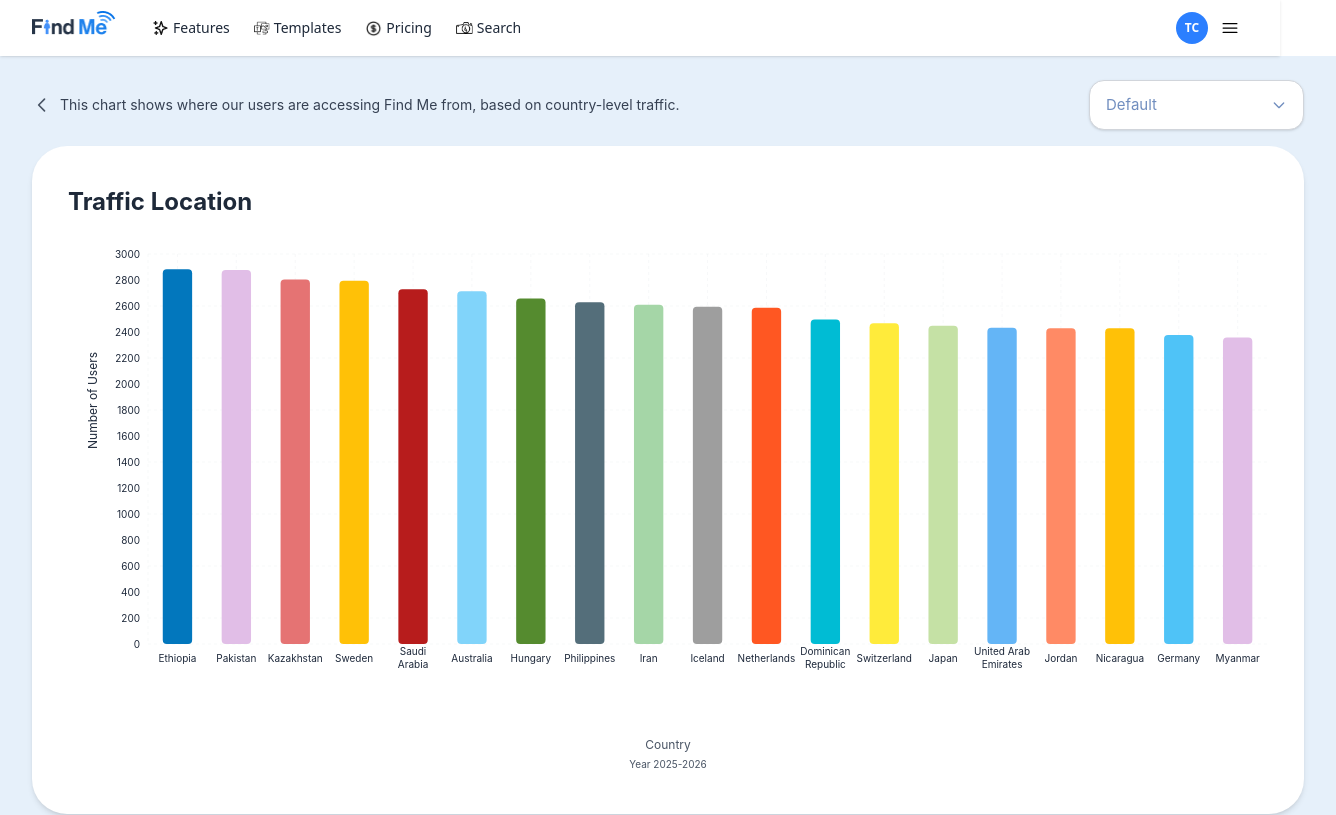
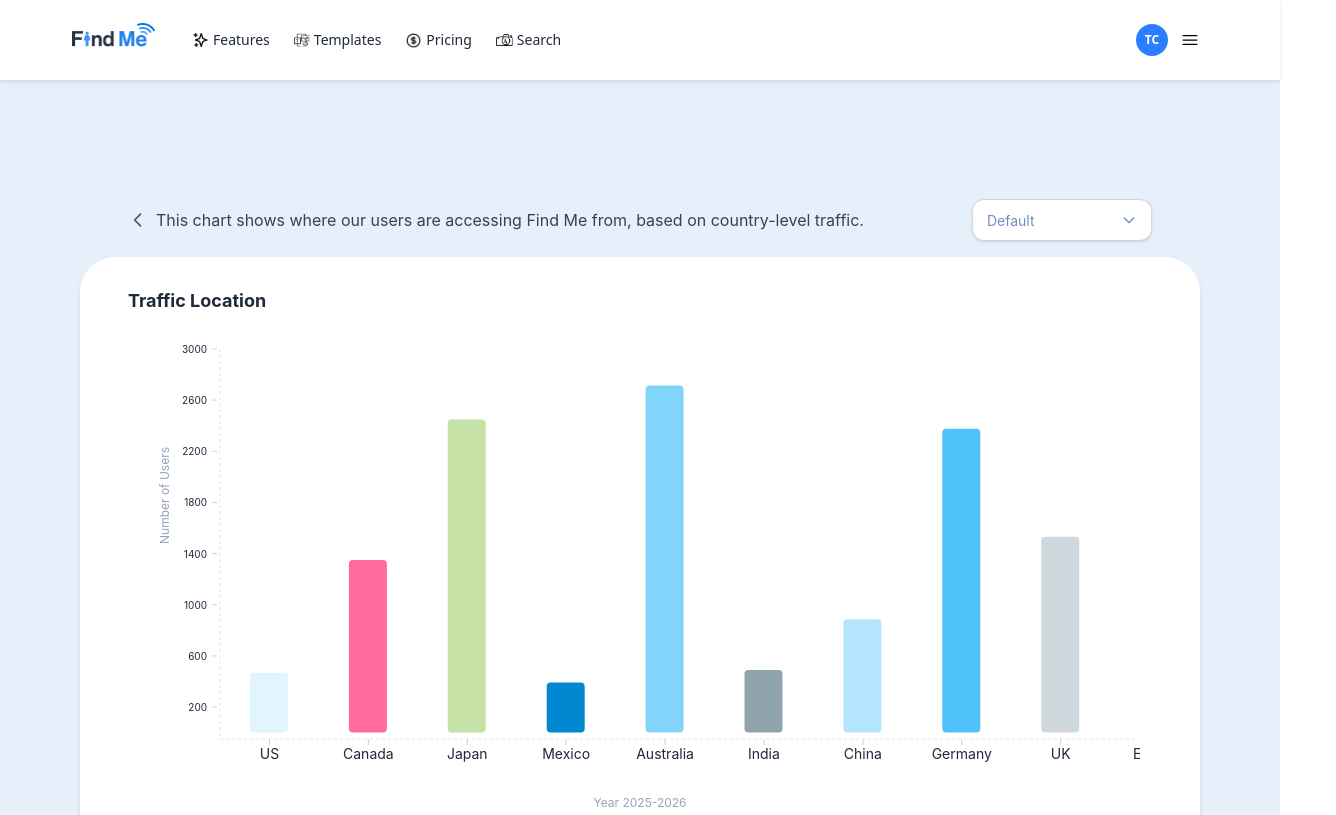
Before and after one commit to venkatesh2100/findme, a Next.js app: page /traffic-report in a window 1280 px wide. Shown: the top 815 px of the page, 1336 px wide, since content can reach past the window. Built offline with nearby package versions, Linux system fonts and the light colour scheme.

Commit message:
feat: updated the graph and sizing

```diff
--- a/packages/ui/navbar.tsx
+++ b/packages/ui/navbar.tsx
@@ -3,7 +3,7 @@ import Image from "next/image";
 
 export default function Navbar() {
   return (
-    <nav className="sticky top-0 z-50 bg-white shadow-sm">
+    <nav className="sticky top-0 z-50 bg-white shadow-sm" style={{ padding: "12px 40px", boxShadow: "0 2px 4px rgba(0, 0, 0, 0.1)" }}>
       <div className="px-4 sm:px-6 lg:px-8">
         <div className="flex h-14 items-center justify-between">
           {/* Left side - Logo */}
--- a/src/app/(dahboard)/layout.tsx
+++ b/src/app/(dahboard)/layout.tsx
@@ -18,7 +18,7 @@ export default function Layout({ children }: { children: React.ReactNode }) {
         {!isTrafficReport && <Sidebar />}
         <div className="flex-1 bg-[#e6f0fa]">
           {!isTrafficReport && <HeaderRightProfile />}
-          <main>{children}</main>
+          <main style={{ paddingTop: "95px", paddingBottom: "50px" }}>{children}</main>
         </div>
       </div>
     </div>
--- a/src/app/globals.css
+++ b/src/app/globals.css
@@ -30,10 +30,26 @@ body {
   height: 8px;
 }
 
+/* Remove scrollbar navigation arrows completely */
+.custom-scrollbar::-webkit-scrollbar-button {
+  display: none !important;
+  width: 0 !important;
+  height: 0 !important;
+}
+
+.custom-scrollbar::-webkit-scrollbar-button:start:decrement,
+.custom-scrollbar::-webkit-scrollbar-button:end:increment {
+  display: none !important;
+  width: 0 !important;
+  height: 0 !important;
+}
+
 .custom-scrollbar::-webkit-scrollbar-track {
   background: #f1f5f9;
   border-radius: 4px;
   margin-top: 0;
+  margin-left: 0;
+  margin-right: 0;
 }
 
 .custom-scrollbar::-webkit-scrollbar-thumb {
--- a/src/componets/admin/trafficReport.tsx
+++ b/src/componets/admin/trafficReport.tsx
@@ -26,10 +26,10 @@ const CustomXAxisTick = ({ x, y, payload }: any) => {
         <text
           x={0}
           y={0}
-          dy={3}
+          dy={5}
           textAnchor="middle"
           fill="#1e293b"
-          fontSize={10}
+          fontSize={14}
           fontFamily="Inter"
         >
           {firstLine}
@@ -37,10 +37,10 @@ const CustomXAxisTick = ({ x, y, payload }: any) => {
         <text
           x={0}
           y={0}
-          dy={16}
+          dy={18}
           textAnchor="middle"
           fill="#1e293b"
-          fontSize={10}
+          fontSize={14}
           fontFamily="Inter"
         >
           {secondLine}
@@ -53,14 +53,35 @@ const CustomXAxisTick = ({ x, y, payload }: any) => {
     <text
       x={x}
       y={y}
-      dy={10}
+      dy={12}
       textAnchor="middle"
+      fill="#1e293b"
+      fontSize={14}
+      fontFamily="Inter"
+    >
+      {value}
+    </text>
+  );
+};
+
+// Custom Y-axis tick component with pointer and number positioned to the left
+const CustomYAxisTick = ({ x, y, payload }: any) => {
+  return (
+    <g transform={`translate(${x},${y})`}>
+      <line x1={0} y1={0} x2={5} y2={0} stroke="#94a3b8" strokeWidth={0.5} />
+      <text
+        x={0}
+        y={0}
+        dx={-5}
+        dy={4}
+        textAnchor="end"
         fill="#1e293b"
         fontSize={10}
         fontFamily="Inter"
       >
-      {value}
+        {payload.value}
       </text>
+    </g>
   );
 };
 
@@ -95,7 +116,7 @@ const generateTrafficData = () =>
   COUNTRIES.map((country) => ({
     country,
     value: Math.floor(Math.random() * 2800) + 100,
-  })).sort((a, b) => b.value - a.value);
+  }));
 
 // ✅ Dropdown
 const CustomDropdown = () => {
@@ -114,17 +135,17 @@ const CustomDropdown = () => {
   }, []);
 
   return (
-    <div className="relative" ref={dropdownRef} style={{ width: "215px" }}>
+    <div className="relative" ref={dropdownRef} style={{ width: "180px" }}>
       <button
         onClick={() => setIsOpen(!isOpen)}
         className="bg-white shadow-sm w-full text-left flex items-center justify-between"
         style={{
           fontFamily: "Inter",
-          fontSize: "15px",
-          height: "50px",
+          fontSize: "14px",
+          height: "42px",
           border: "1px solid #d1d5db",
-          borderRadius: "15px",
-          padding: "0 16px",
+          borderRadius: "12px",
+          padding: "0 14px",
           color: "#718EBF",
           cursor: "pointer",
         }}
@@ -170,13 +191,14 @@ const CustomDropdown = () => {
 
 export default function TrafficReport({ data }: { data?: { country: string; value: number }[] }) {
   const trafficData = data || generateTrafficData();
-  const containerWidth = 1200;
-  const chartContentWidth = Math.max(1200, trafficData.length * 60);
+  const containerWidth = 1000;
+  const chartContentWidth = Math.max(1000, trafficData.length * 100);
 
   return (
-    <div className="w-full max-w-7xl mx-auto">
+    <div className="w-full max-w-7xl mx-auto px-4 sm:px-6 lg:px-8 xl:px-12">
       {/* Header */}
-      <div className="mb-4 flex items-center justify-between">
+      <div className="max-w-7xl mx-auto px-4 sm:px-6 lg:px-8 xl:px-12">
+        <div className="mb-4 flex flex-col sm:flex-row items-start sm:items-center justify-between gap-4">
           <div className="flex items-center gap-2">
             <button
               onClick={() => window.history.back()}
@@ -186,34 +208,36 @@ export default function TrafficReport({ data }: { data?: { country: string; valu
                 <path strokeLinecap="round" strokeLinejoin="round" strokeWidth={2} d="M15 19l-7-7 7-7" />
               </svg>
             </button>
-          <p className="text-gray-700 text-sm" style={{ fontFamily: "Inter" }}>
+            <p className="text-gray-700 text-sm lg:text-base" style={{ fontFamily: "Inter" }}>
               This chart shows where our users are accessing Find Me from, based on country-level traffic.
             </p>
           </div>
           <CustomDropdown />
         </div>
+      </div>
 
       {/* Chart Box */}
-      <div className="bg-white shadow-md" style={{ padding: "40px 36px", borderRadius: "35px" }}>
+      <div className="bg-white shadow-md rounded-[35px] max-w-7xl mx-auto px-4 sm:px-6 lg:px-8 xl:px-12 py-5 sm:py-6 lg:py-8">
         <div className="mb-4">
-          <h2 className="text-2xl font-bold text-gray-800" style={{ fontFamily: "Inter" }}>
+          <h2 className="text-2xl font-bold text-gray-800" style={{ fontFamily: "Inter", fontSize: "18px" }}>
             Traffic Location
           </h2>
         </div>
 
         {/* Wrapper for scrollable container and axis labels */}
-        <div style={{ position: "relative", width: `${containerWidth}px` }}>
+        <div className="w-full lg:w-auto" style={{ position: "relative", maxWidth: `${containerWidth}px`, margin: "0 auto" }}>
           {/* Scrollable chart container */}
           <div
-            className="overflow-x-auto overflow-y-visible custom-scrollbar"
+            className="overflow-x-auto overflow-y-visible custom-scrollbar w-full lg:w-auto"
             style={{
-              width: `${containerWidth}px`,
+              width: "100%",
+              maxWidth: `${containerWidth}px`,
               scrollbarWidth: "thin",
               scrollbarColor: "#cbd5e1 #f1f5f9",
               maxHeight: "600px",
               outline: "none",
               border: "none",
-              paddingBottom: "40px",
+              paddingBottom: "8px",
             }}
             onMouseDown={(e) => e.preventDefault()}
             onFocus={(e) => e.target.blur()}
@@ -226,17 +250,17 @@ export default function TrafficReport({ data }: { data?: { country: string; valu
                     data={trafficData}
                     // ✅ Bottom gap fix
                     margin={{ top: 20, right: 30, left: 20, bottom: 30 }}
-                    barCategoryGap={44.13}
+                    barCategoryGap={30}
                     style={{ outline: "none", border: "none" }}
                   >
-                    <CartesianGrid strokeDasharray="3 3" stroke="#e5e7eb" strokeOpacity={0.3} />
+                    <CartesianGrid strokeDasharray="3 3" stroke="#e5e7eb" strokeOpacity={0.3} vertical={false} horizontal={false} />
                     <XAxis
                       dataKey="country"
                       // ✅ Reduced height
                       height={60}
                       interval={0}
-                      axisLine={false}
-                      tickLine={false}
+                      axisLine={{ stroke: "#cbd5e1", strokeDasharray: "3 3", strokeOpacity: 0.6 }}
+                      tickLine={{ stroke: "#94a3b8", strokeWidth: 0.5 }}
                       tick={<CustomXAxisTick />}
                     />
                     <YAxis
@@ -247,14 +271,14 @@ export default function TrafficReport({ data }: { data?: { country: string; valu
                         style: {
                           textAnchor: "center",
                           fontSize: "12px",
-                          fill: "#1e293b",
+                          fill: "#94a3b8",
                           fontFamily: "Inter",
                         },
                       }}
-                      domain={[0, 3000]}
+                      domain={[-50, 3000]}
                       ticks={[0, 200, 400, 600, 800, 1000, 1200, 1400, 1600, 1800, 2000, 2200, 2400, 2600, 2800, 3000]}
-                      tick={{ fontSize: 10, fill: "#1e293b", fontFamily: "Inter" }}
-                      axisLine={false}
+                      tick={<CustomYAxisTick />}
+                      axisLine={{ stroke: "#cbd5e1", strokeDasharray: "3 3", strokeOpacity: 0.6 }}
                       tickLine={false}
                     />
                     <Tooltip
@@ -285,37 +309,20 @@ export default function TrafficReport({ data }: { data?: { country: string; valu
             </div>
           </div>
 
-          {/* X-axis label - "Country" aligned with 1200px container */}
+          {/* X-axis label - "Year 2025-2026" aligned with container, styled like Y-axis */}
           <div
-            className="text-gray-600"
+            className="w-full lg:w-auto"
             style={{
               position: "absolute",
-              bottom: "20px",
+              bottom: "25px",
               left: "50%",
               transform: "translateX(-50%)",
-              width: `${containerWidth}px`,
+              width: "100%",
+              maxWidth: `${containerWidth}px`,
               fontFamily: "Inter",
               fontSize: "12px",
               textAlign: "center",
-              pointerEvents: "none",
-              zIndex: 10,
-            }}
-          >
-            <p>Country</p>
-          </div>
-
-          {/* Year label - aligned with 1200px container, above scrollbar */}
-          <div
-            className="text-gray-600"
-            style={{
-              position: "absolute",
-              bottom: "2px",
-              left: "50%",
-              transform: "translateX(-50%)",
-              width: `${containerWidth}px`,
-              fontFamily: "Inter",
-              fontSize: "10px",
-              textAlign: "center",
+              color: "#94a3b8",
               pointerEvents: "none",
               zIndex: 10,
             }}
```
Lines whose indentation alone changed are shown as unchanged.
